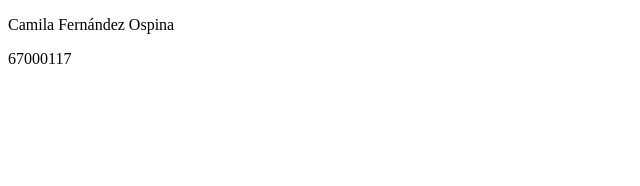
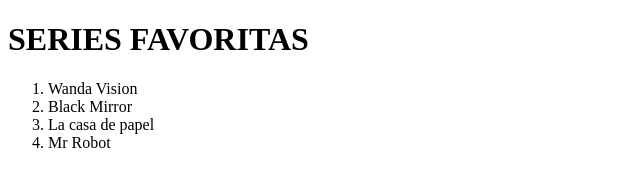
Before and after one commit to Laura0203107/README, a plain HTML site: page index.html in a window 1280 px wide. Shown: the whole page, without its empty margins (0-640 px from the left). Drawn offline with Linux system fonts and the light colour scheme.

Commit message:
Lista series favoritas

```diff
--- a/index.html
+++ b/index.html
@@ -4,10 +4,15 @@
     <meta charset="UTF-8">
     <meta http-equiv="X-UA-Compatible" content="IE=edge">
     <meta name="viewport" content="width=device-width, initial-scale=1.0">
-    <title>Laura Fernandez</title>
+    <title>HTML SEMANTICO</title>
 </head>
 <body>
-     <p> Camila Fernández Ospina</p>
-     <p> 67000117</p>
+    <h1>SERIES FAVORITAS</h1>
+     <OL>
+        <LI>Wanda Vision</LI>
+        <LI>Black Mirror</LI>
+        <LI>La casa de papel</LI>
+        <LI>Mr Robot</LI>
+     </OL>
 </body>
 </html>
```
